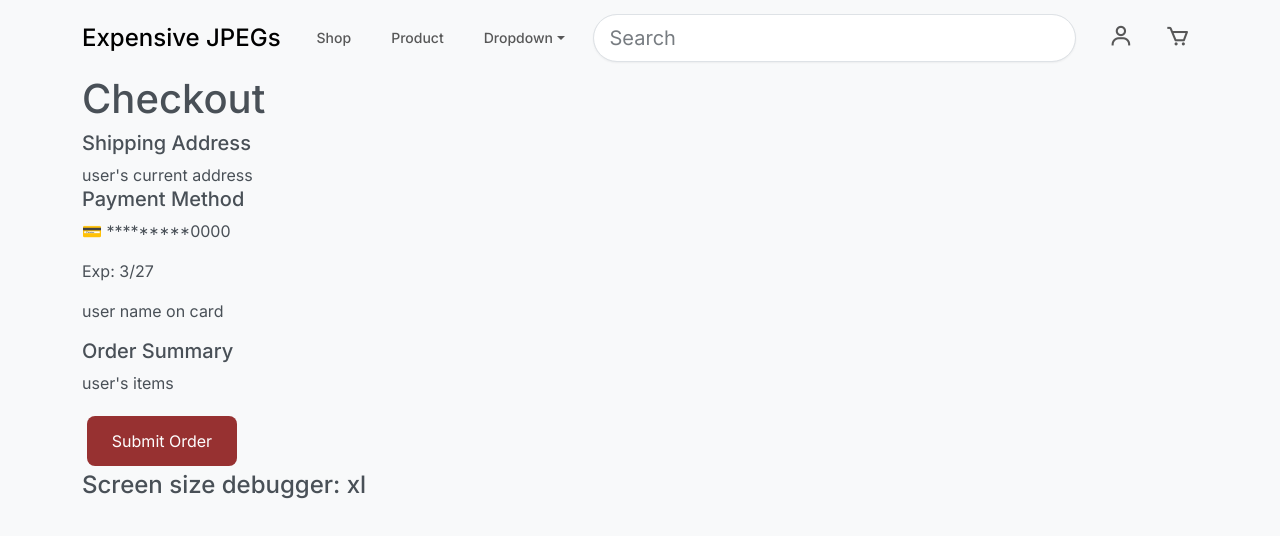
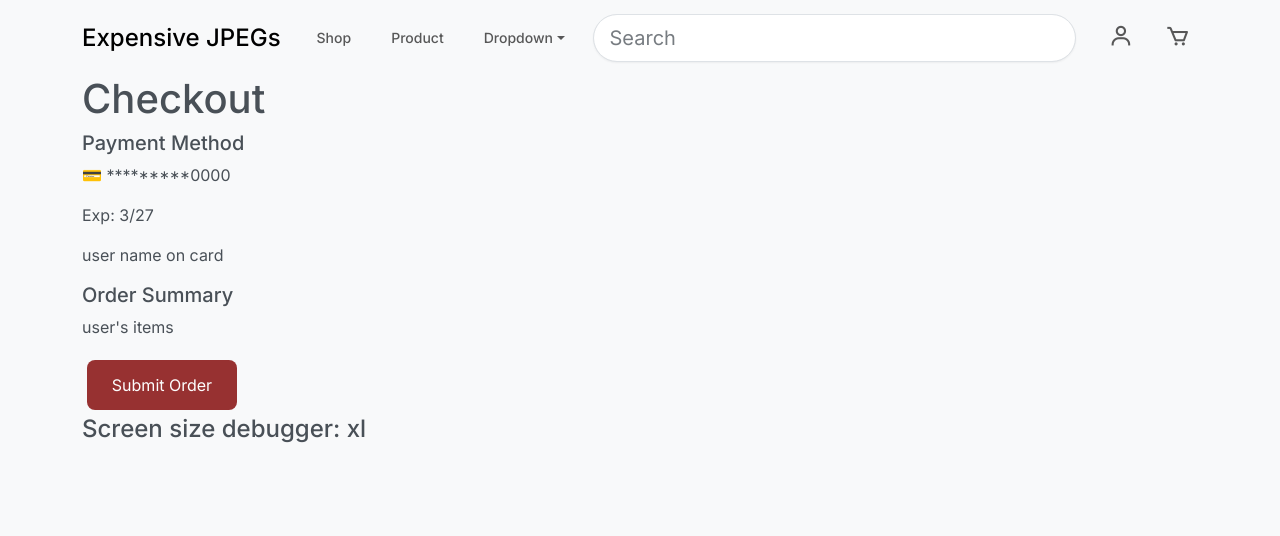
Before and after one commit to DennisPing/digital-art-marketplace-frontend, a React (Create React App) app: page /checkout in a window 1280 px wide. Shown: the top 536 px of the page. Built offline with nearby package versions, Linux system fonts and the light colour scheme.

Commit message:
subscribe button added to user profile

```diff
--- a/src/checkout/index.js
+++ b/src/checkout/index.js
@@ -5,8 +5,6 @@ const CheckoutComponent = () => {
         <div>
             <h1>Checkout</h1>
 
-            <h5>Shipping Address</h5>
-            user's current address
 
 
 
--- a/src/profile/index.js
+++ b/src/profile/index.js
@@ -251,7 +251,7 @@ const ProfileComponent = () => {
         </div>
         <button className="open-button" id={"edit-phone-button"} onClick={openPhoneForm}>Edit</button>
 
-        <p></p>
+
 
 
         </div>
```
Also changed, not shown: src/profile/index.css (+7 -2 lines).
